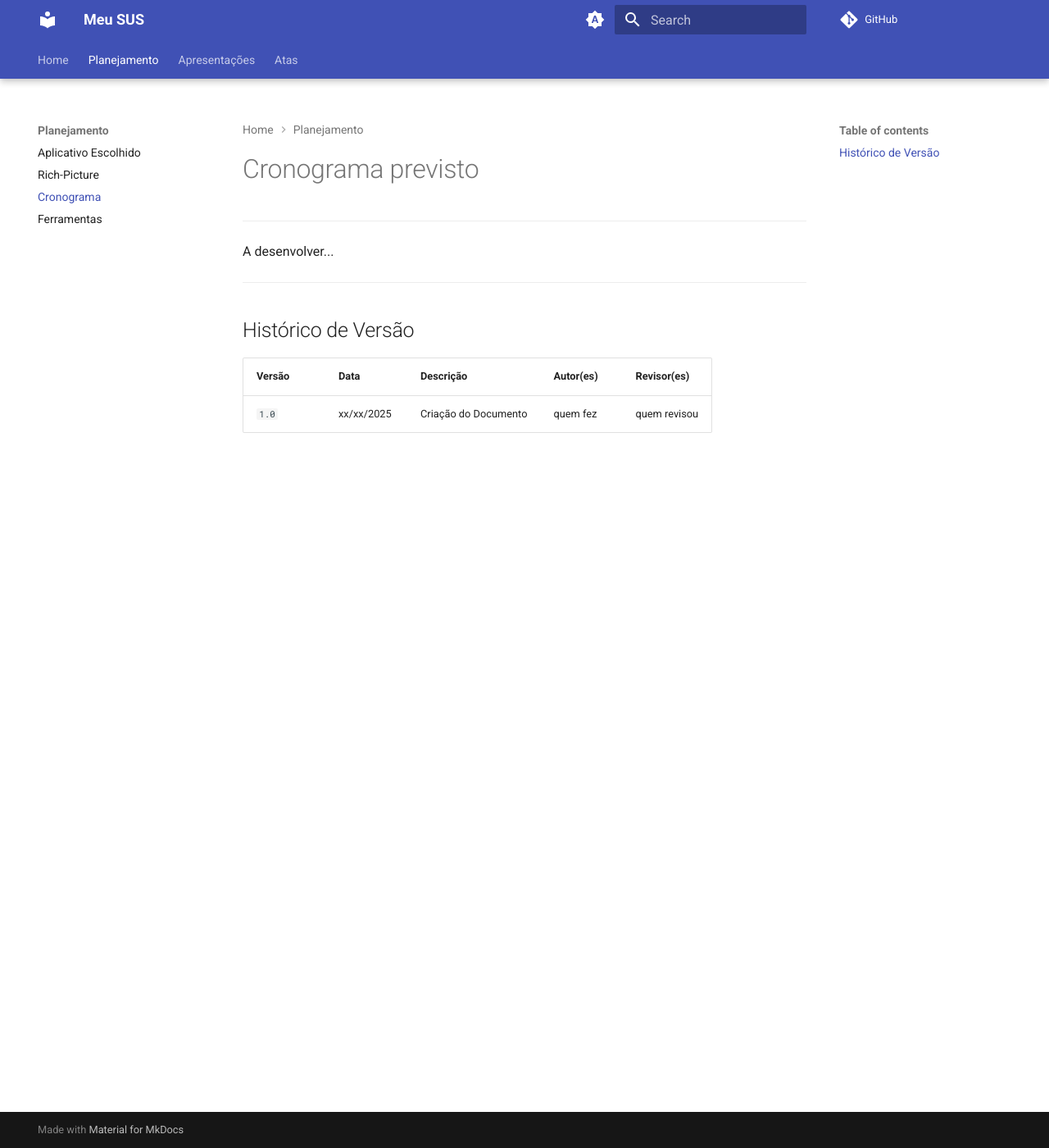
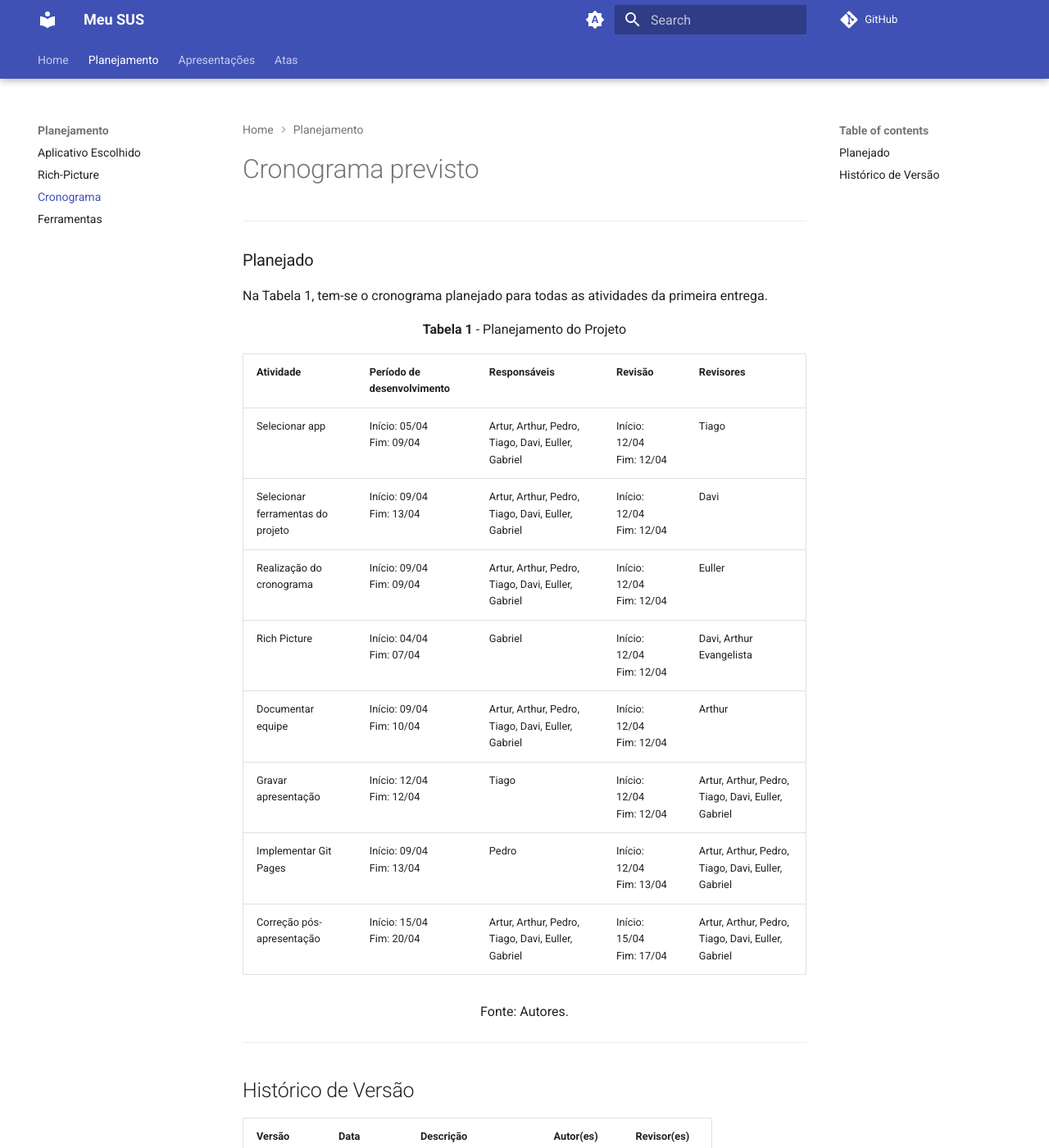
Before and after one commit to Requisitos-de-Software/2025.1-MeuSUSDigital, an MkDocs documentation site: the page built from docs/planejamento/cronograma.md, in a window 1280 px wide and 1400 px high. Shown: the whole window at 82% size. Built offline with MkDocs 1.6.1 and Material for MkDocs 9.7.7, drawn with Linux system fonts in a browser that asks for light colours; comment, search, counter and statistics services are not loaded.

Commit message:
entrega 01 do cronograma

```diff
--- a/docs/planejamento/cronograma.md
+++ b/docs/planejamento/cronograma.md
@@ -1,7 +1,23 @@
 # Cronograma previsto
 ---
+### Planejado
+Na Tabela 1, tem-se o cronograma planejado para todas as atividades da primeira entrega.
 
-A desenvolver...
+<font size="3"><p style="text-align: center"><b>Tabela 1</b> - Planejamento do Projeto</p></font>
+
+| Atividade                         | Período de desenvolvimento     | Responsáveis                                      | Revisão                     | Revisores                                      |
+|----------------------------------|--------------------------------|--------------------------------------------------|-----------------------------|------------------------------------------------|
+| Selecionar app                   | Início: 05/04 <br>Fim: 09/04   | Artur, Arthur, Pedro, Tiago, Davi, Euller, Gabriel | Início: 12/04 <br>Fim: 12/04 | Tiago                                          |
+| Selecionar ferramentas do projeto| Início: 09/04 <br>Fim: 13/04   | Artur, Arthur, Pedro, Tiago, Davi, Euller, Gabriel | Início: 12/04 <br>Fim: 12/04 | Davi                                           |
+| Realização do cronograma         | Início: 09/04 <br>Fim: 09/04   | Artur, Arthur, Pedro, Tiago, Davi, Euller, Gabriel | Início: 12/04 <br>Fim: 12/04 | Euller                                         |
+| Rich Picture                     | Início: 04/04 <br>Fim: 07/04   | Gabriel                                           | Início: 12/04 <br>Fim: 12/04 | Davi, Arthur Evangelista                      |
+| Documentar equipe                | Início: 09/04 <br>Fim: 10/04   | Artur, Arthur, Pedro, Tiago, Davi, Euller, Gabriel | Início: 12/04 <br>Fim: 12/04 | Arthur                                         |
+| Gravar apresentação              | Início: 12/04 <br>Fim: 12/04   | Tiago                                             | Início: 12/04 <br>Fim: 12/04 | Artur, Arthur, Pedro, Tiago, Davi, Euller, Gabriel |
+| Implementar Git Pages            | Início: 09/04 <br>Fim: 13/04   | Pedro                                             | Início: 12/04 <br>Fim: 13/04 | Artur, Arthur, Pedro, Tiago, Davi, Euller, Gabriel |
+| Correção pós-apresentação        | Início: 15/04 <br>Fim: 20/04   | Artur, Arthur, Pedro, Tiago, Davi, Euller, Gabriel | Início: 15/04 <br>Fim: 17/04 | Artur, Arthur, Pedro, Tiago, Davi, Euller, Gabriel |
+
+<font size="3"><p style="text-align: center">Fonte: Autores.</p></font>
+
 
 ---
 ## Histórico de Versão
```
